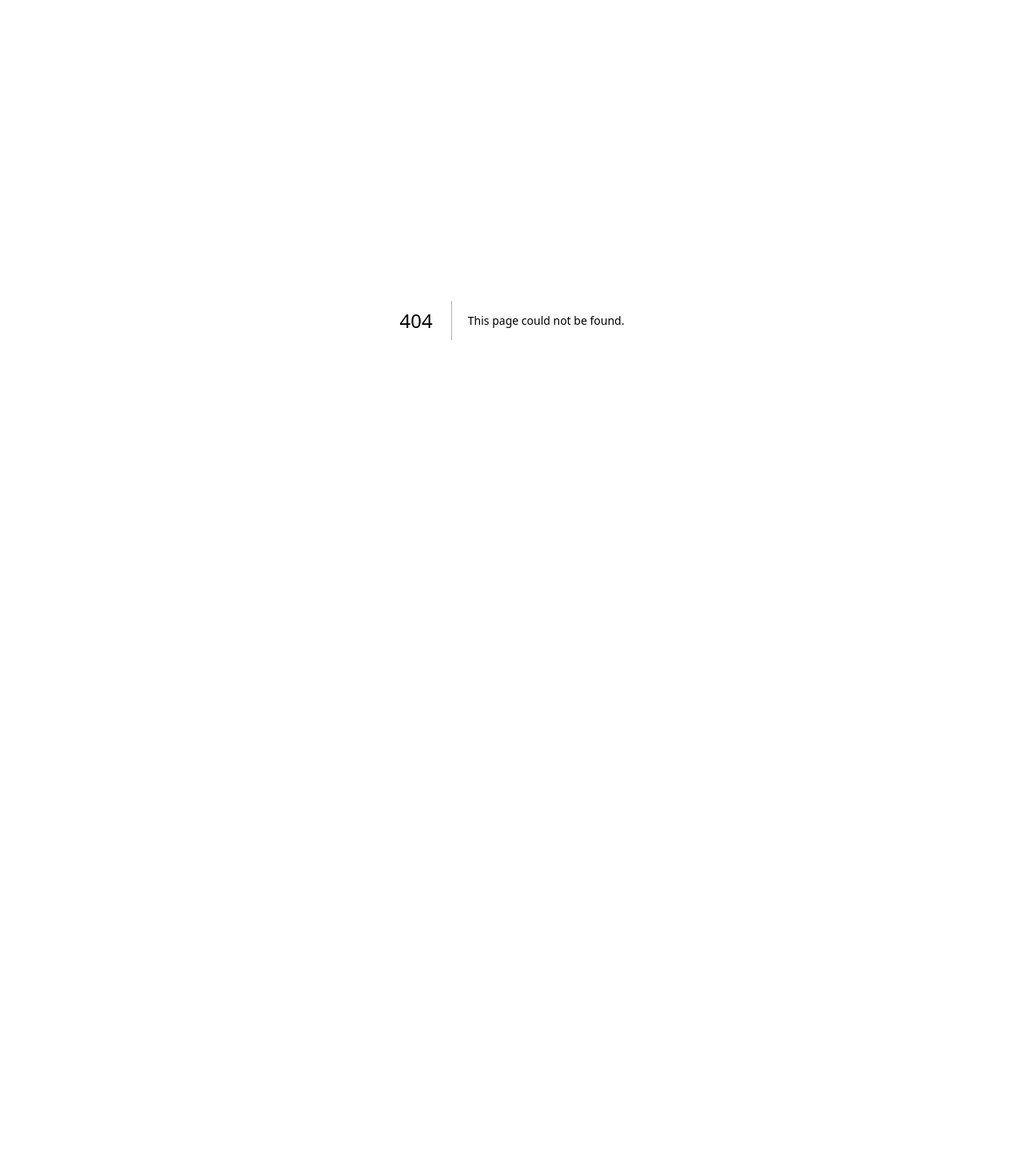
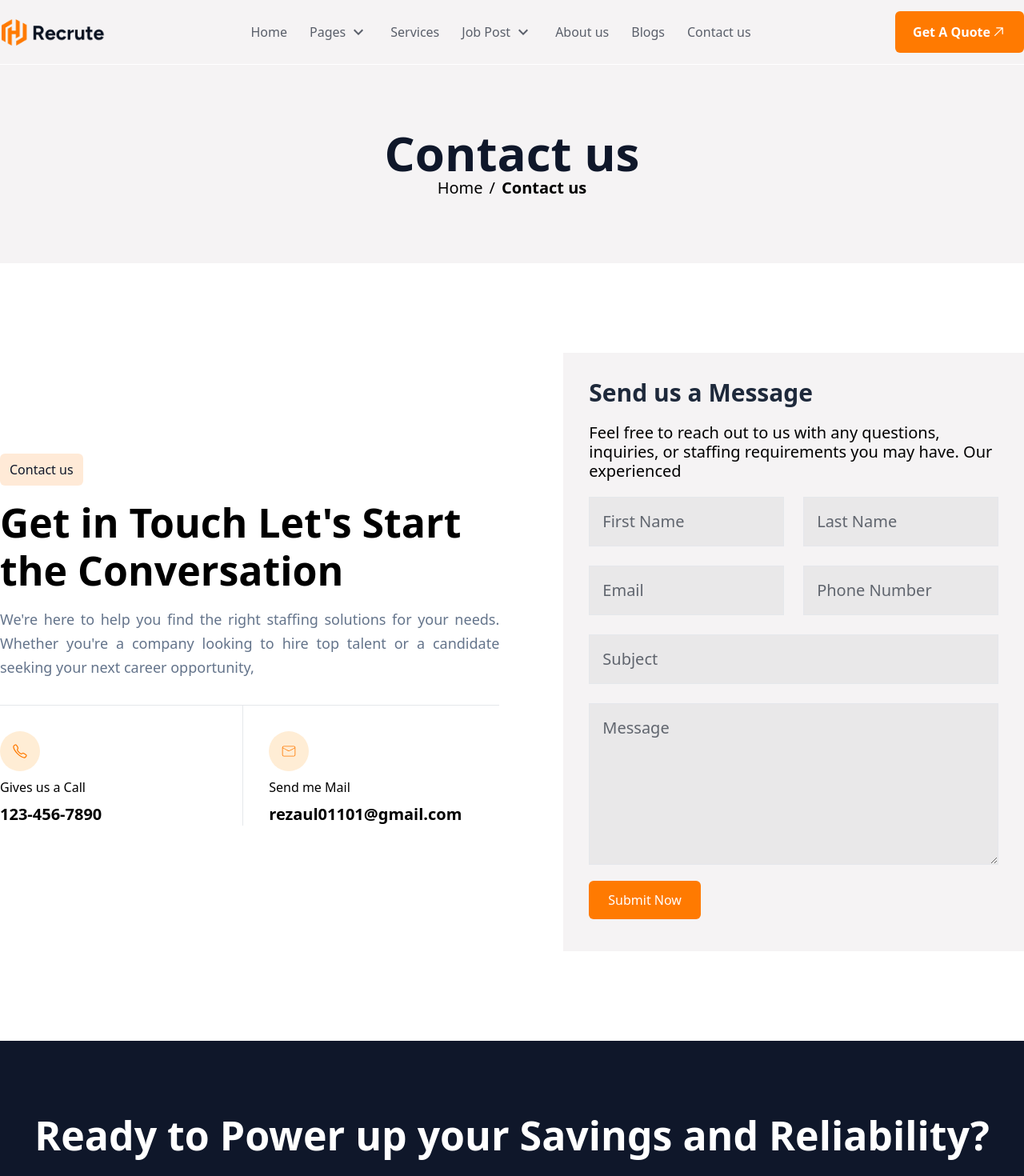
Before and after one commit to rezaul01101/next-agency, a Next.js app: page /contact-us in a window 1280 px wide. Before the commit this address had no page. Shown: the top 1470 px of the page at 80% size. Before the commit the page ends 800 px from the top, so only its background shows below. Built offline with nearby package versions, Linux system fonts and the light colour scheme.

Commit message:
Contact page design done

```diff
--- /dev/null
+++ b/app/about/page.js
@@ -0,0 +1,19 @@
+import Services from "@/components/Home/Services";
+import Teams from "@/components/Home/Teams";
+import WhyChoose from "@/components/Home/WhyChoose";
+import Mission from "@/components/Mission";
+import PageHeader from "@/components/PageHeader";
+
+const About = () => {
+    return (
+        <>
+           <PageHeader name="About us" />
+           <WhyChoose/>
+           <Mission/>
+           <Services/>
+           <Teams/>
+        </>
+    );
+};
+
+export default About;
--- /dev/null
+++ b/app/contact-us/page.js
@@ -0,0 +1,90 @@
+import PageHeader from "@/components/PageHeader";
+import Button from "@/components/ui/Button";
+import { IoCallOutline } from "react-icons/io5";
+import { CiMail } from "react-icons/ci";
+
+
+const ContactUs = () => {
+  return (
+    <>
+      <PageHeader name="Contact us" />
+      <div className="bg-white py-28">
+        <div className="container mx-auto flex justify-between items-center gap-20">
+          <div>
+            <div className="bg-orange-400 text-slate-900 inline-block px-[12px] py-[8px] rounded-md font-medium mb-2">
+              Contact us
+            </div>
+            <h3 className="text-[50px] font-extrabold leading-[60px] my-2">
+              Get in Touch Let's Start the Conversation
+            </h3>
+            <p className="font-Figtree leading-[30px] text-[18px] text-justify my-4 text-slate-500">
+              We're here to help you find the right staffing solutions for your
+              needs. Whether you're a company looking to hire top talent or a
+              candidate seeking your next career opportunity,
+            </p>
+            <div className="flex justify-between my-8 border-t">
+              <div className="pt-8 border-r w-full">
+                <div className="w-[50px] h-[50px] cursor-pointer bg-orange-100 text-orange-500 rounded-full flex justify-center items-center hover:bg-orange-500  hover:text-white">
+                  <IoCallOutline className="text-xl" />
+                </div>
+                <p className=" my-2">Gives us a Call</p>
+                <a className="text-xl text-slat-900 font-bold" href="tel:123-456-7890">123-456-7890</a>
+              </div>
+              <div className="pt-8 w-full pl-8">
+              <div className="w-[50px] h-[50px] cursor-pointer bg-orange-100 text-orange-500 rounded-full flex justify-center items-center hover:bg-orange-500  hover:text-white">
+                  <CiMail className="text-xl" />
+                </div>
+                <p className="my-2">Send me Mail</p>
+                <a className="text-xl text-slat-900 font-bold" href="mailto:rezaul01101@gmail.com">rezaul01101@gmail.com</a>
+              </div>
+            </div>
+          </div>
+          <div className="p-[32px] w-full bg-[#F5F3F4]">
+            <h3 className="text-3xl text-slate-800 font-bold font-Figtree">
+              Send us a Message
+            </h3>
+            <p className="leading-6 text-xl my-5">
+              Feel free to reach out to us with any questions, inquiries, or
+              staffing requirements you may have. Our experienced
+            </p>
+            <div className="grid grid-cols-2 gap-6 my-3">
+              <input
+                type="text"
+                placeholder="First Name"
+                className="border bg-[#E9E8E9] text-xl p-4 focus:outline-none placeholder-[#60656E] font-medium"
+              />
+              <input
+                type="text"
+                placeholder="Last Name"
+                className="border bg-[#E9E8E9] text-xl p-4 focus:outline-none placeholder-[#60656E] font-medium"
+              />
+              <input
+                type="email"
+                placeholder="Email"
+                className="border bg-[#E9E8E9] text-xl p-4 focus:outline-none placeholder-[#60656E] font-medium"
+              />
+              <input
+                type="text"
+                placeholder="Phone Number"
+                className="border bg-[#E9E8E9] text-xl p-4 focus:outline-none placeholder-[#60656E] font-medium"
+              />
+              <input
+                type="text"
+                placeholder="Subject"
+                className="col-span-2 border bg-[#E9E8E9] text-xl p-4 focus:outline-none placeholder-[#60656E] font-medium"
+              />
+              <textarea
+                rows={6}
+                placeholder="Message"
+                className="col-span-2 border bg-[#E9E8E9] text-xl p-4 focus:outline-none placeholder-[#60656E] font-medium"
+              ></textarea>
+            </div>
+            <Button text="Submit Now" className={"my-2"} />
+          </div>
+        </div>
+      </div>
+    </>
+  );
+};
+
+export default ContactUs;
--- a/app/globals.css
+++ b/app/globals.css
@@ -26,3 +26,7 @@ body {
   left: -10px;
   opacity: 1;
 }
+
+.container{
+  max-width: 1320px;
+}
--- a/app/layout.js
+++ b/app/layout.js
@@ -1,5 +1,9 @@
+
 import { Geist, Geist_Mono } from "next/font/google";
 import "./globals.css";
+import Nav from "@/components/Nav";
+import Footer from "@/components/Footer";
+
 
 const geistSans = Geist({
   variable: "--font-geist-sans",
@@ -22,7 +26,9 @@ export default function RootLayout({ children }) {
       <body
         className={`${geistSans.variable} ${geistMono.variable} antialiased`}
       >
+        <Nav />
         {children}
+        <Footer />
       </body>
     </html>
   );
--- a/app/page.js
+++ b/app/page.js
@@ -1,21 +1,18 @@
-import Footer from "@/components/Footer";
+
 import BrandSlider from "@/components/Home/BrandSlider";
 import HeroSection from "@/components/Home/HeroSection";
 import Services from "@/components/Home/Services";
 import Teams from "@/components/Home/Teams";
 import WhyChoose from "@/components/Home/WhyChoose";
-import Nav from "@/components/Nav";
 
 export default function Home() {
   return (
     <>
-      <Nav />
       <HeroSection />
       <BrandSlider />
       <WhyChoose />
       <Services />
       <Teams />
-      <Footer />
     </>
   );
 }
--- a/components/Home/WhyChoose.js
+++ b/components/Home/WhyChoose.js
@@ -10,17 +10,17 @@ const WhyChoose = () => {
       <div className="container h-[750px] mx-auto grid grid-cols-2 items-center w-full">
         <div className="grid grid-cols-12 w-full gap-8">
           <div className="col-span-4 flex flex-col items-center justify-between">
-            <div className="bg-[#F5F3F4] gap-1 p-8 flex flex-col items-center justify-center rounded-md cursor-pointer w-full">
+            <div className="bg-[#F5F3F4] gap-1  px-4 py-5 flex flex-col items-center justify-center rounded-md cursor-pointer w-full">
               <ImCalculator className="text-4xl" />
               <h3 className="text-2xl font-bold">98%</h3>
               <p className=" text-xl">Successful Client</p>
             </div>
-            <div className="bg-[#F5F3F4] gap-1 p-8 flex flex-col items-center justify-center rounded-md cursor-pointer w-full">
+            <div className="bg-[#F5F3F4] gap-1  px-4 py-5 flex flex-col items-center justify-center rounded-md cursor-pointer w-full">
               <ImCalculator className="text-4xl" />
               <h3 className="text-2xl font-bold">79% </h3>
               <p className=" text-xl">Team Advisors</p>
             </div>
-            <div className="bg-[#F5F3F4] gap-1 p-8 flex flex-col items-center justify-center rounded-md cursor-pointer w-full">
+            <div className="bg-[#F5F3F4] gap-1 px-4 py-5 flex flex-col items-center justify-center rounded-md cursor-pointer w-full">
               <ImCalculator className="text-4xl" />
               <h3 className="text-2xl font-bold">12+</h3>
               <p className=" text-xl">Years Experience</p>
--- /dev/null
+++ b/components/Mission.js
@@ -0,0 +1,32 @@
+import goalsData from '@/utils/data/goal';
+import React from 'react';
+import MissionCard from './ui/MissionCard';
+
+const Mission = () => {
+    return (
+        <div className="py-20">
+        <div className="container mx-auto">
+          <div className="flex flex-col items-center justify-center">
+            <div className="bg-orange-400 text-orange-500 inline-block px-[12px] py-[8px] font-medium mb-2">
+            Our Mission
+            </div>
+            <h3 className="text-[50px] text-slate-800 font-extrabold leading-[60px] my-2">
+            Success Our Guiding Mission
+            </h3>
+            <p className="text-center font-Figtree leading-[30px] text-[18px] my-4 text-gray-600">
+              {" "}
+              We believe that by connecting talented professionals with leading companies, we can <br />
+              create opportunities for growth, innovation
+            </p>
+          </div>
+          <div className="grid grid-cols-3 my-14  w-full gap-10">
+            {goalsData.map((team) => (
+              <MissionCard key={team.id} data={team}/>
+            ))}
+          </div>
+        </div>
+      </div>
+    );
+};
+
+export default Mission;
--- a/components/Nav.js
+++ b/components/Nav.js
@@ -1,3 +1,6 @@
+"use client";
+
+import { useState, useEffect } from "react";
 import { logo } from "@/utils/constants";
 import Image from "next/image";
 import Link from "next/link";
@@ -5,9 +8,23 @@ import { GoArrowUpRight } from "react-icons/go";
 import { MdOutlineKeyboardArrowDown } from "react-icons/md";
 
 const Nav = () => {
+  const [isSticky, setIsSticky] = useState(false);
+  useEffect(() => {
+    const handleScroll = () => {
+      if (window.scrollY > 50) {
+        setIsSticky(true);
+      } else {
+        setIsSticky(false);
+      }
+    };
+
+    window.addEventListener("scroll", handleScroll);
+    return () => window.removeEventListener("scroll", handleScroll);
+  }, []);
+
   return (
-    <div className="border-b border-white">
-      <div className="container mx-auto h-[80px] flex justify-between items-center">
+    <div className={`border-b border-white z-50 transition-all duration-500 ease-in-out ${isSticky ? "fixed top-0 translate-y-0 opacity-100 w-full bg-white" : "relative"}`}>
+      <div className="container mx-auto h-[80px] flex justify-between items-center transition-all duration-500 ease-in-out">
         <Link href="/">
           <Image
             src={logo}
@@ -58,12 +75,17 @@ const Nav = () => {
               </ul>
             </li>
             <li className=" px-[14px] py-[8px]">
+              <Link href={"/about"} className="hover:text-orange-500">
+                About us
+              </Link>
+            </li>
+            <li className=" px-[14px] py-[8px]">
               <Link href={"/"} className="hover:text-orange-500">
                 Blogs
               </Link>
             </li>
             <li className=" px-[14px] py-[8px]">
-              <Link href={"/"} className="hover:text-orange-500">
+              <Link href={"/contact-us"} className="hover:text-orange-500">
                 Contact us
               </Link>
             </li>
--- /dev/null
+++ b/components/PageHeader.js
@@ -0,0 +1,20 @@
+import Link from "next/link";
+
+
+const PageHeader = ({name}) => {
+  return (
+    <div className="container mx-auto py-20 flex flex-col items-center justify-center">
+      <h3 className="text-slate-900 text-6xl font-bold">{name}</h3>
+      <div className="text-xl">
+        <Link href={"/"} className="hover:text-orange-500">
+          Home
+        </Link>
+        <span className="mx-2">/</span>
+        <span className="font-bold">{name}</span>
+      </div>
+      {/* <p><Link href={'/'}>Home</Link> About Us</p> */}
+    </div>
+  );
+};
+
+export default PageHeader;
--- /dev/null
+++ b/components/ui/MissionCard.js
@@ -0,0 +1,15 @@
+import React from 'react';
+
+const MissionCard = ({data}) => {
+    return (
+        <div className='bg-white shadow-md rounded-md p-6 cursor-pointer hover:bg-orange-500 hover:text-white'>
+            <div className=' bg-orange-100 text-orange-600 w-[50px] text-xl h-[50px] rounded-full flex items-center justify-center'>
+                {data.icon}
+            </div>
+            <h4 className=" my-3 text-2xl font-bold ">{data.title}</h4>
+            <p className="text-xl leading-8">{data.subdescription}</p>
+        </div>
+    );
+};
+
+export default MissionCard;
--- /dev/null
+++ b/utils/data/goal.js
@@ -0,0 +1,27 @@
+import { ImTree } from "react-icons/im";
+import { FaRegBuilding } from "react-icons/fa";
+import { IoTrendingUpOutline } from "react-icons/io5";
+
+
+const goalsData = [
+    {
+        id:1,
+        title: "Connecting Talent Opportunity",
+        subdescription: "Our mission is to provide the best services\nand ensure customer satisfaction.",
+        icon: <ImTree/>
+    },
+    {
+        id:2,
+        title: "Careers, Elevating Businesses",
+        subdescription: "Our vision is to be the market leader\nand innovate continuously.",
+        icon: <FaRegBuilding/>
+    },
+    {
+        id:3,
+        title: "Driving Success Together",
+        subdescription: "Our goals are to achieve excellence in every project\nand exceed client expectations.",
+        icon: <IoTrendingUpOutline />
+    }
+];
+
+export default goalsData;
```
